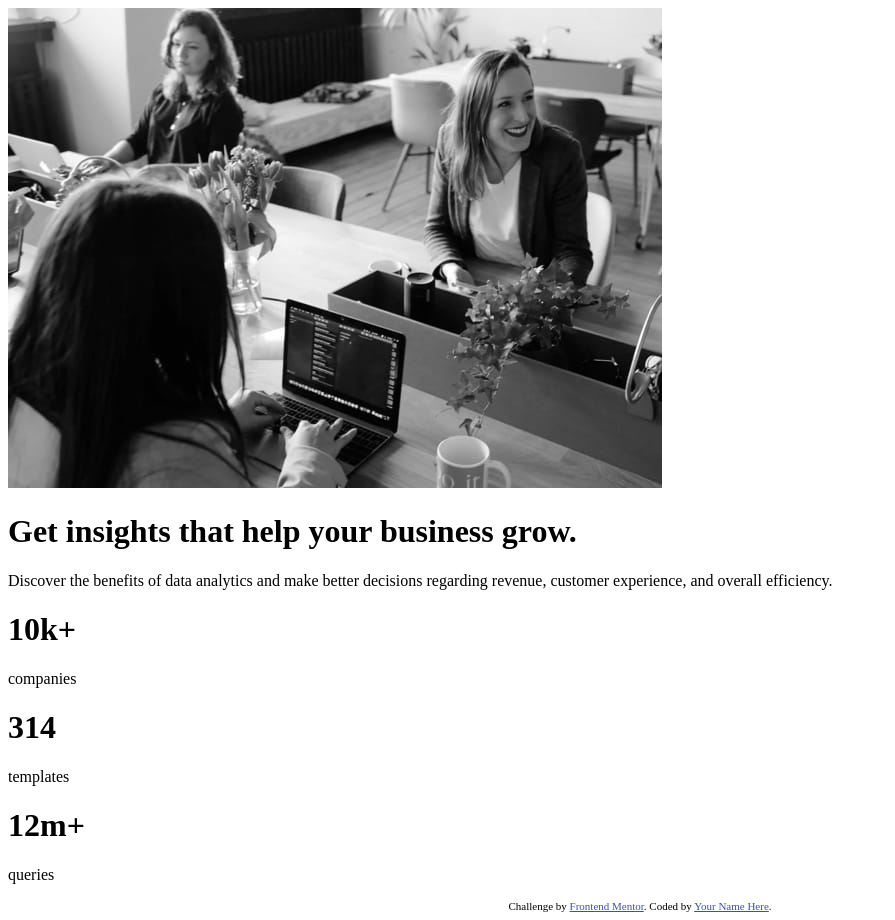
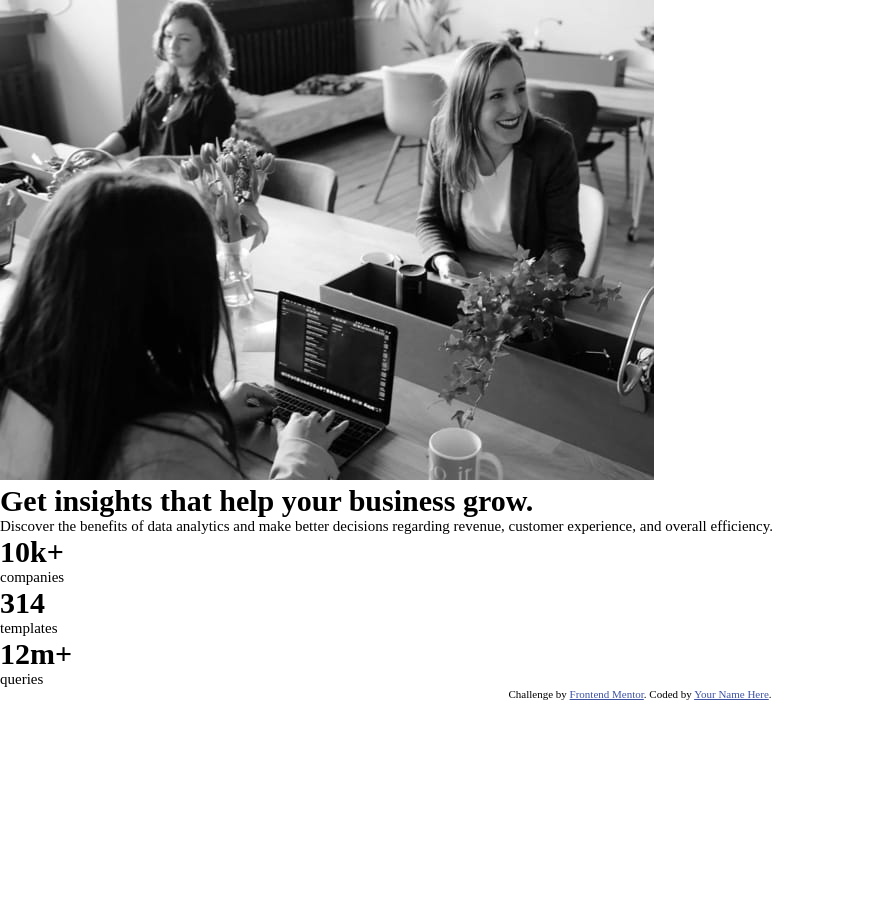
Before and after one commit to romy-morrin/stats-preview-card-fm, a plain HTML site: page index.html in a window 1280 px wide. Shown: the whole page, without its empty margins (0-895 px from the left). After the commit the page ends 800 px from the top, so only its background shows below. Drawn offline with Linux system fonts and the light colour scheme.

Commit message:
Added font-size to body, set default margain, padding and border to 0

```diff
--- a/assets/css/style.css
+++ b/assets/css/style.css
@@ -1,10 +1,31 @@
 @import url('https://fonts.googleapis.com/css2?family=Inter:wght@400;700&family=Lexend+Deca&display=swap');
 
-/* ---------------body-*/
+* {
+    margin: 0;
+    padding: 0;
+    border: 0;
+}
+
+/* ---------------body--*/
+
+body {
+    font-size: 15px;
+}
 
 /*----------------header--*/
 
+header {
+
+}
+
 /*----------------paragraphs--*/
+
+/*----------------images--*/
+
+.hero-image {
+    background-color: hsl(244, 38%, 16%);
+    color:  hsl(277, 64%, 61%);
+}
 
 
 
--- a/index.html
+++ b/index.html
@@ -12,15 +12,15 @@
 </head>
 <body>
     <header>
-      <div class='hero-image'>
-        <img src="assets/images/image-header-mobile.jpg" alt="business meeting between three women">
+      <div>
+        <img src="assets/images/image-header-mobile.jpg" alt="business meeting between three women" class='hero-image'>
       </div>
+      <h1>
+        Get <span class="insights">insights</span> that help your business grow.
+      </h1>
     </header>
 
     <div>
-      <h1>
-        Get insights that help your business grow.
-      </h1>
       <p>
         Discover the benefits of data analytics and make better decisions regarding revenue, customer
         experience, and overall efficiency.
```
